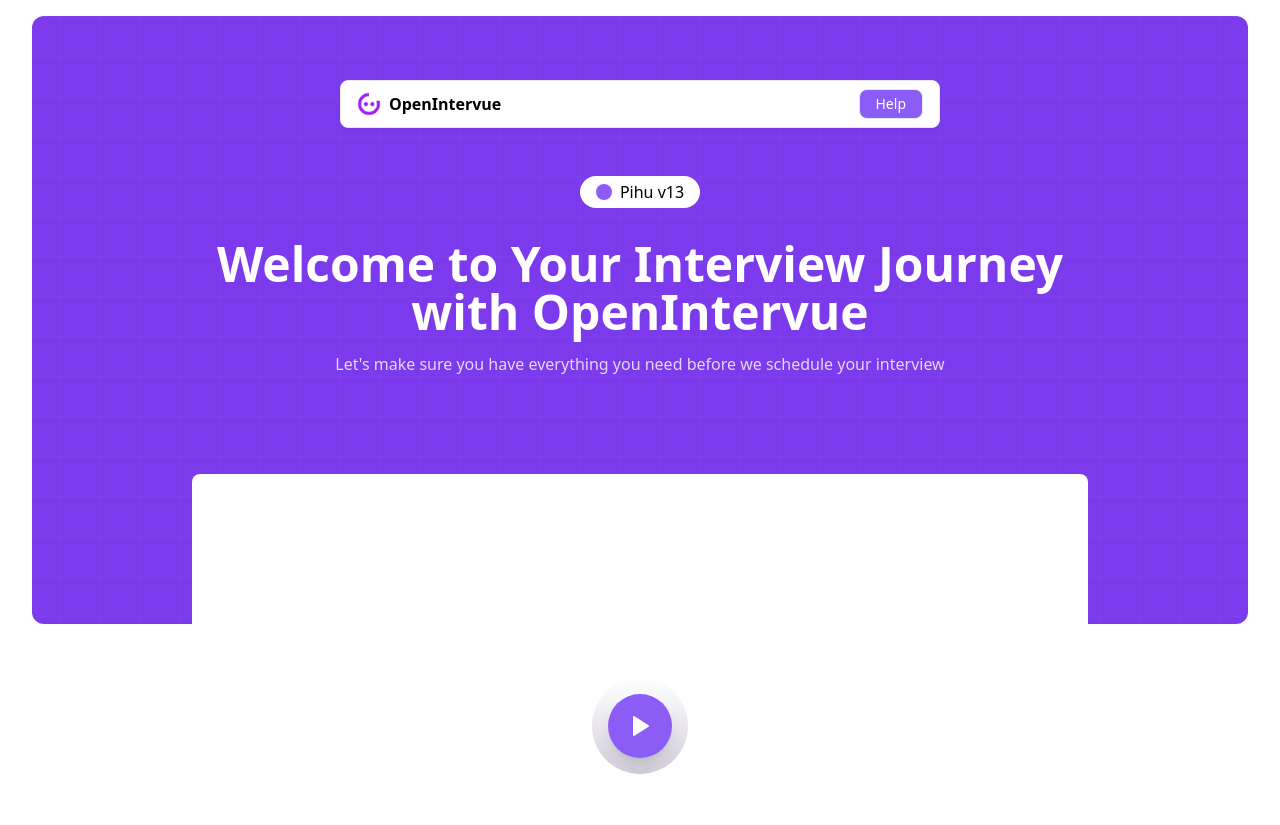
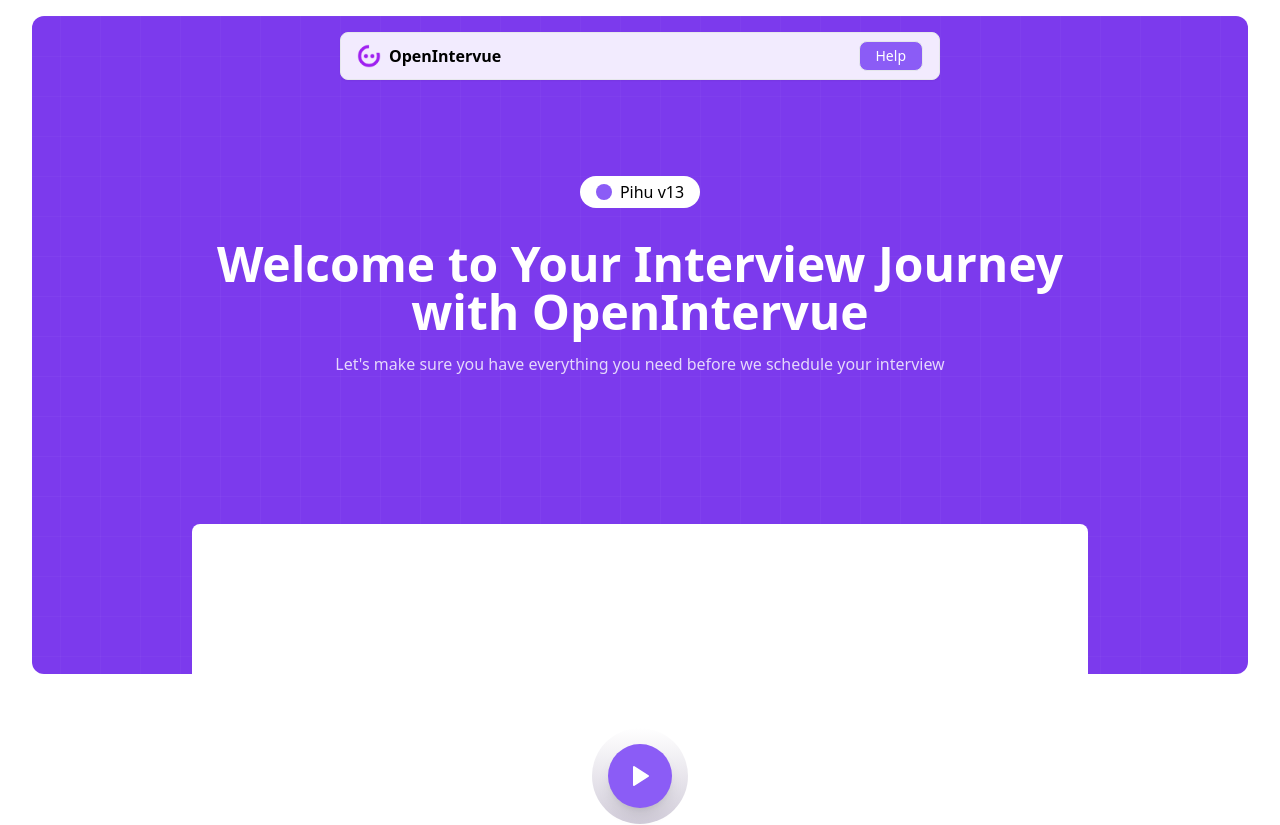
Before and after one commit to Pranith2305/openinterview, a React (Vite) app: page / in a window 1280 px wide. Shown: the top 825 px of the page. Built offline with nearby package versions, Linux system fonts and the light colour scheme.

Commit message:
sticky bar fixed

```diff
--- a/src/App.jsx
+++ b/src/App.jsx
@@ -1,13 +1,5 @@
 import { Play } from "lucide-react";
 import { Laptop, Wifi, ChromeIcon as Browser } from "lucide-react";
-import {
-  Video,
-  Mic,
-  Volume2,
-  FileCheck,
-  ArrowUpRight,
-  Check,
-} from "lucide-react";
 import Testimonials from "../Components/Testimonials";
 import FaqSection from "../Components/Faq";
 import Footer from "../Components/Footer";
@@ -16,8 +8,29 @@ import VerificationCards from "../Components/VerificationCard";
 export default function App() {
   return (
     <div className="min-h-screen">
+       {/* Sticky Header */}
+       <div className="fixed top-0 left-0 right-0 z-50 px-4 md:px-8 py-8">
+        <div className="max-w-[600px] mx-auto">
+          <div className="bg-white bg-opacity-90 backdrop-blur-sm rounded-lg py-2 px-4 flex justify-between items-center shadow-sm border transition-all duration-300">
+            <div className="flex items-center gap-2">
+              <img
+                src="/src\assets\profile-v1.png"
+                alt="OpenIntervue Logo"
+                width={24}
+                height={24}
+                className="w-6 h-6"
+              />
+              <span className="font-semibold">OpenIntervue</span>
+            </div>
+            <button className="bg-[#8B5CF6] text-white rounded-lg px-4 py-1 text-sm border">
+              Help
+            </button>
+          </div>
+        </div>
+      </div>
+
      <div
-  className="bg-[#7C3AED] pt-16 pb-[200px] px-8 md:px-16 rounded-xl mx-4 md:mx-8 mt-4 relative overflow-hidden"
+       className="bg-[#7C3AED] pt-40 pb-[250px] px-8 md:px-16 rounded-xl mx-4 md:mx-8 mt-4 relative overflow-hidden"
        style={{
          background: `
            #7C3AED,
@@ -31,25 +44,6 @@ export default function App() {
        }}
      >
        <div className="max-w-[1200px] mx-auto relative z-10">
-    {/* Header */}
-    <div className="max-w-[600px] mx-auto mb-12">
-      <div className="bg-white rounded-lg py-2 px-4 flex justify-between items-center shadow-sm border">
-        <div className="flex items-center gap-2">
-          <img
-            src="src\assets\profile-v1.png"
-            alt="OpenIntervue Logo"
-            width={24}
-            height={24}
-            className="w-6 h-6"
-          />
-          <span className="font-semibold">OpenIntervue</span>
-        </div>
-        <button className="bg-[#8B5CF6] text-white rounded-lg px-4 py-1 text-sm border">
-          Help
-        </button>
-      </div>
-    </div>
-
          {/* Version Badge */}
          <div className="flex justify-center mb-8">
            <div className="bg-white px-4 py-1 rounded-full text-base font-medium flex items-center gap-2">
```
Lines whose indentation alone changed are shown as unchanged.
